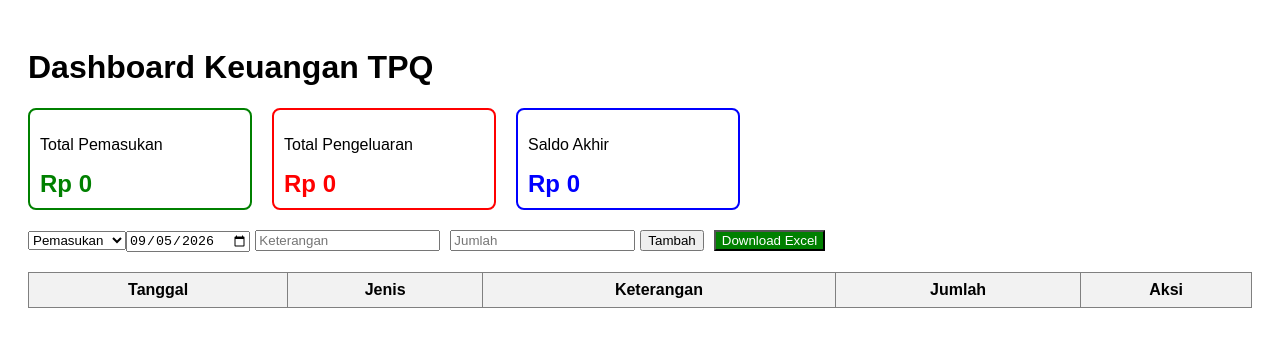
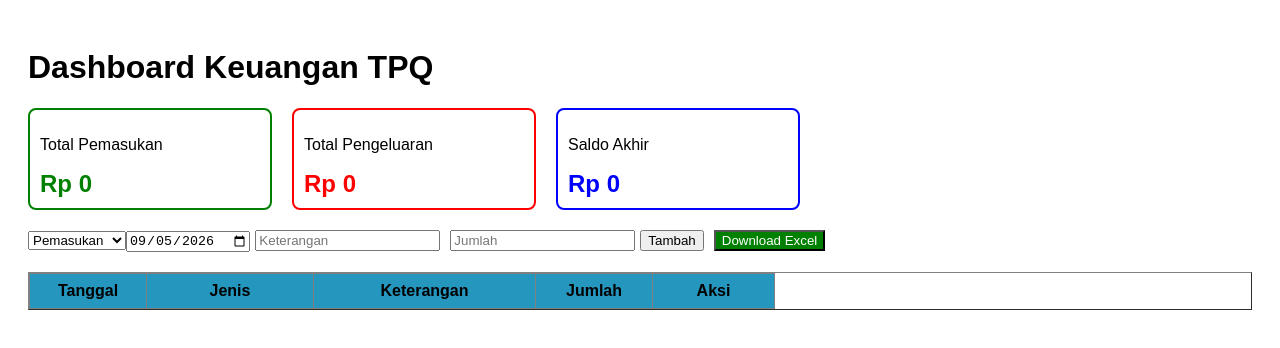
Before and after one commit to Amanah2000/-laporan-tpq, a React (Create React App) app: page / in a window 1280 px wide. Shown: the top 348 px of the page. Built offline with nearby package versions, Linux system fonts and the light colour scheme.

Commit message:
Refactor App component and improve table styling

```diff
--- a/src/App.js
+++ b/src/App.js
@@ -15,12 +15,10 @@ function App() {
       })
     }));
   });
-
   const [jenis, setJenis] = useState('Pemasukan');
   const [keterangan, setKeterangan] = useState('');
   const [jumlah, setJumlah] = useState('');
   const [tanggalManual, setTanggalManual] = useState(new Date().toISOString().split('T')[0]);
-
 
   // 2. Simpan otomatis ke localStorage
   useEffect(() => {
@@ -72,10 +70,10 @@ function App() {
 
     // Style Header: Biru + Putih Tebal
     headerRow.eachCell((cell) => {
-        cell.fill = { type: 'pattern', pattern:'solid', fgColor:{argb:'FF2563EB'} };
-        cell.font = { bold: true, color: { argb:'FFFFFFFF' } };
+      cell.fill = { type: 'pattern', pattern: 'solid', fgColor: { argb: 'FF2563EB' } };
+      cell.font = { bold: true, color: { argb: 'FFFFFFFF' } };
       cell.alignment = { horizontal: 'center', vertical: 'middle' };
-        cell.border = { top: {style:'thin'}, left: {style:'thin'}, bottom: {style:'thin'}, right: {style:'thin'} };
+      cell.border = { top: { style: 'thin' }, left: { style: 'thin' }, bottom: { style: 'thin' }, right: { style: 'thin' } };
     });
 
     // 2. Tambah Data
@@ -89,8 +87,8 @@ function App() {
     // 3. Tambah Total - POSISI PASTI DI KOLOM E
     worksheet.addRow([]);
     const rowPemasukan = worksheet.addRow(['TOTAL PEMASUKAN', '', '', '', totalPemasukan]);
-    const rowPengeluaran = worksheet.addRow(['TOTAL PENGELUARAN', '','','', totalPengeluaran]);
-    const rowSaldo = worksheet.addRow(['SALDO AKHIR', '','','', saldoAkhir]);
+    const rowPengeluaran = worksheet.addRow(['TOTAL PENGELUARAN', '', '', '', totalPengeluaran]);
+    const rowSaldo = worksheet.addRow(['SALDO AKHIR', '', '', '', saldoAkhir]);
 
     // Style Baris Total: Tebal + Rata Kanan
     [rowPemasukan, rowPengeluaran, rowSaldo].forEach(row => {
@@ -121,20 +119,20 @@ function App() {
     a.click();
   }
   return (
-    <div style={{ padding: '20px', fontFamily: 'Arial' }}>
+    <div style={{ padding: '20px', fontFamily: 'Arial'}}>
       <h1>Dashboard Keuangan TPQ</h1>
 
       {/* BOX TOTAL DI ATAS */}
       <div style={{ display: 'flex', gap: '20px', marginBottom: '20px' }}>
-        <div style={{ border: '2px solid green', padding: '10px', borderRadius: '8px', width: '200px' }}>
+        <div style={{ border: '2px solid green', padding: '10px', borderRadius: '8px',width: '220px',}}>
           <p>Total Pemasukan</p>
           <h2 style={{ color: 'green', margin: 0 }}>Rp {totalPemasukan.toLocaleString('id-ID')}</h2>
         </div>
-        <div style={{ border: '2px solid red', padding: '10px', borderRadius: '8px', width: '200px' }}>
+        <div style={{ border: '2px solid red', padding: '10px', borderRadius: '8px', width: '220px' }}>
           <p>Total Pengeluaran</p>
           <h2 style={{ color: 'red', margin: 0 }}>Rp {totalPengeluaran.toLocaleString('id-ID')}</h2>
         </div>
-        <div style={{ border: '2px solid blue', padding: '10px', borderRadius: '8px', width: '200px' }}>
+        <div style={{ border: '2px solid blue', padding: '10px', borderRadius: '8px', width: '220px' }}>
           <p>Saldo Akhir</p>
           <h2 style={{ color: 'blue', margin: 0 }}>Rp {saldo.toLocaleString('id-ID')}</h2>
         </div>
@@ -152,7 +150,7 @@ function App() {
           onChange={(e) => setTanggalManual(e.target.value)}
         />
         <input placeholder="Keterangan" value={keterangan} onChange={(e) => setKeterangan(e.target.value)} style={{ margin: '0 5px' }} />
-        <input placeholder="Jumlah" type="number" value={jumlah} onChange={(e) => setJumlah(e.target.value)} style={{ margin: '0 5px' }} />
+        <input placeholder="Jumlah" type="number" value={jumlah} onChange={(e) => setJumlah(e.target.value)} style={{ margin: '0 5px'}} />
 
         <button onClick={tambahData}>Tambah</button>
         <button onClick={downloadExcel} style={{ backgroundColor: 'green', color: 'white', marginLeft: '10px' }}>
@@ -167,35 +165,30 @@ function App() {
         style={{
           width: '100%',
           borderCollapse: 'collapse',
-          textAlign: 'center' // INI KUNCINYA BIAR CENTER SEMUA
+          textAlign: 'center',
+          display: 'block',        // INI BARU
+          overflowX: 'auto',       // INI BARU
+          whiteSpace: 'nowrap',    // INI BARU
         }}
       >
         <thead>
-          <tr style={{ backgroundColor: '#f2f2f2' }}>
-            <th style={{ padding: '8px' }}>Tanggal</th>
-            <th style={{ padding: '8px' }}>Jenis</th>
-            <th style={{ padding: '8px' }}>Keterangan</th>
-            <th style={{ padding: '8px' }}>Jumlah</th>
-            <th style={{ padding: '8px' }}>Aksi</th>
+          <tr style={{ backgroundColor: '#2596be' }}>
+            <th style={{ padding: '8px', minWidth: '100px' }}>Tanggal</th>
+            <th style={{ padding: '8px', minWidth: '150px' }}>Jenis</th>
+            <th style={{ padding: '8px', minWidth: '205px' }}>Keterangan</th>
+            <th style={{ padding: '8px', minWidth: '100px' }}>Jumlah</th>
+            <th style={{ padding: '8px', minWidth: '105px' }}>Aksi</th>
           </tr>
         </thead>
        <tbody>
   {dataKeuangan.map((item) => (
-    <tr key={item.id} style={{ backgroundColor: 'white' }}> {/* <- background putih */}
-      <td>{item.tanggal}</td>
-
-      {/* INI BAGIAN YANG DIUBAH WARNA TULISANNYA */}
-      <td style={{
-          color: item.jenis === 'Pemasukan' ? 'green' : 'red',
-          fontWeight: 'bold'
-      }}>
-        {item.jenis}
-      </td>
-
-      <td>{item.keterangan}</td>
-      <td>Rp {item.jumlah.toLocaleString('id-ID')}</td>
-      <td>
-        <button onClick={() => hapusData(item.id)} style={{background:'red', color:'white'}}>Hapus</button>
+    <tr>
+      <td style={{ padding: '8px', textAlign: 'center' }}>{item.tanggal}</td>
+      <td style={{ padding: '8px', textAlign: 'center', color: item.jenis === 'Pemasukan' ? 'green' : 'red' }}>{item.jenis}</td>
+      <td style={{ padding: '8px', textAlign: 'center' }}>{item.keterangan}</td>
+      <td style={{ padding: '8px', textAlign: 'right' }}>{item.jumlah}</td>  {/* INI DIRUBAH JADI RIGHT */}
+      <td style={{ padding: '8px', textAlign: 'center' }}>
+        <button style={{ backgroundColor: 'red', color: 'white' }}>Hapus</button>
       </td>
     </tr>
   ))}
@@ -206,5 +199,6 @@ function App() {
     </div>
   )
 }
+/* Tambahkan ini di paling bawah file App.js */
 
 export default App
```
Lines whose indentation alone changed are shown as unchanged.
